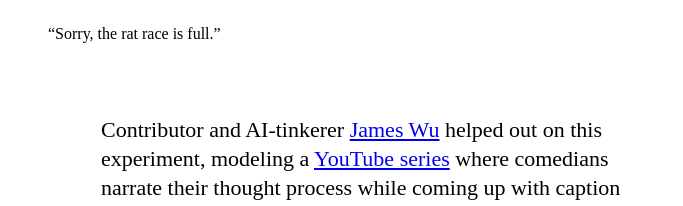
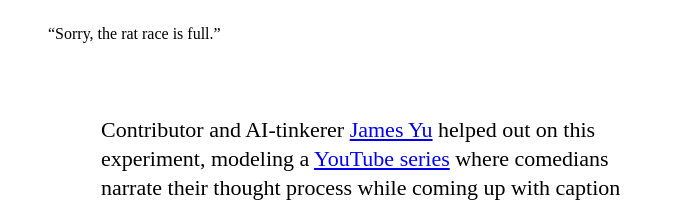
Before and after one commit to the-pudding/caption-contest, a SvelteKit app: page / in a window 1280 px wide. Shown: the part 6547-6753 px from the top of the page, without its empty margins (259-942 px from the left). Built offline with nearby package versions, Linux system fonts and the light colour scheme; no server answers.

Commit message:
spelling

```diff
--- a/src/components/Reflection.svelte
+++ b/src/components/Reflection.svelte
@@ -234,7 +234,7 @@
     <div class="line" />
   </div>
   <p>
-    Contributor and AI-tinkerer <a href="https://twitter.com/jamesjyu">James Wu</a> helped out on
+    Contributor and AI-tinkerer <a href="https://twitter.com/jamesjyu">James Yu</a> helped out on
     this experiment, modeling a
     <a href="https://www.youtube.com/watch?v=nVM7zaqw7ZU">YouTube series</a> where comedians narrate
     their thought process while coming up with caption ideas for the New Yorker cartoon caption contest.
```
